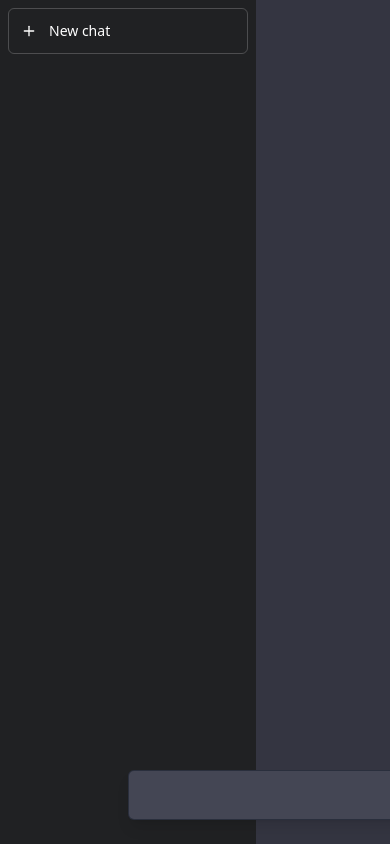
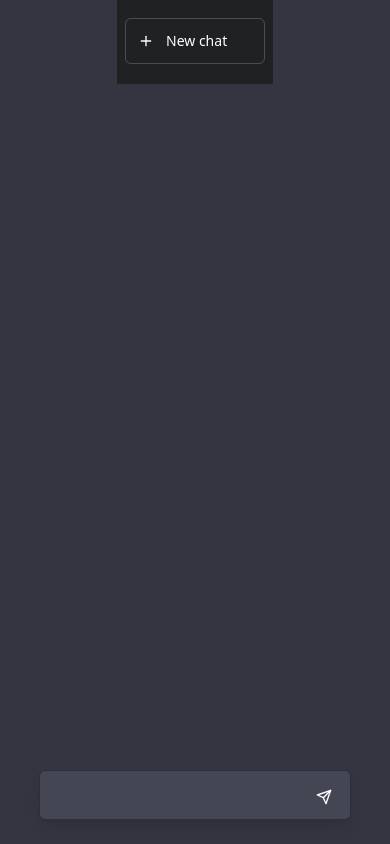
Before and after one commit to nicomelendez/chat-gpt-clon, a Next.js app: page / in a window 390 px wide. Built offline with nearby package versions, Linux system fonts and the light colour scheme.

Commit message:
responsividad

```diff
--- a/src/Layout/Layout.jsx
+++ b/src/Layout/Layout.jsx
@@ -7,7 +7,7 @@ export function Layout ({ children }) {
       <Head>
         <title>ChatGPT</title>
       </Head>
-      <div className='w-full relative bg-chatgptgray h-screen '>
+      <div className='w-full relative bg-chatgptgray h-screen asideResponsive'>
         <Aside />
         {children}
       </div>
--- a/src/components/Aside.jsx
+++ b/src/components/Aside.jsx
@@ -2,7 +2,7 @@ const { PlusIcon } = require('./utils/Icons')
 
 export function Aside () {
   return (
-    <aside className='bg-chatgptdarkgray fixed flex w-64 h-screen flex-col'>
+    <aside className='bg-chatgptdarkgray fixed flex w-64 h-screen flex-col responsiveAsideContent'>
       <nav className='flex h-full flex-1 flex-col space-y-1 p-2'>
         <button className='flex py-3 px-3 items-center gap-3 rounded-md hover:bg-gray-500/10 transition-colors duration-200 text-white cursor-pointer text-sm mb-2 flex-shrink-0 border border-white/20'>
           <PlusIcon /> New chat
--- a/src/components/TypingEffect.jsx
+++ b/src/components/TypingEffect.jsx
@@ -38,6 +38,6 @@ export const useTypingEffect = (text) => {
 export function TypingEffect ({ text }) {
   const { displayText, showCursor } = useTypingEffect(text)
   return (
-    <span className={`${showCursor ? 'after:content-["▋"] after:ml-1 after:animate-pulse' : ''}`}>{displayText}</span>
+    <span className={`${showCursor ? 'after:content-["▋"] after:ml-1 after:animate-pulse' : ''}`}>{displayText.trim().replace(/^[\W_]+/, '')}</span>
   )
 }
--- a/src/components/chat/Chat.jsx
+++ b/src/components/chat/Chat.jsx
@@ -6,7 +6,8 @@ export function Chat () {
   const messages = useMessageStore(state => state.messages)
 
   return (
-    <main className='flex flex-col h-full flex-1 pl-64'>
+    <main className='flex flex-col h-full flex-1 pl-64 chatResponsive messagesResponsive'>
+      <div className='messageContainer flex flex-col'>
         {
           messages.map((message) => {
             return (
@@ -14,6 +15,8 @@ export function Chat () {
             )
           })
         }
+        <div />
+      </div>
       <ChatForm />
     </main>
   )
--- a/src/components/chat/ChatForm.jsx
+++ b/src/components/chat/ChatForm.jsx
@@ -27,7 +27,7 @@ export function ChatForm () {
   }
 
   return (
-    <section className='absolute ml-32 bottom-0 w-full left-0 right-0'>
+    <section className='fixed ml-32 formChatresponsive bottom-0 w-full left-0 right-0 reponsiveForm'>
       <form onKeyDown={handleKeyDown} onSubmit={handleSubmit} className='flex flex-row max-w-3xl m-auto pt-6 mb-6'>
         <div className='relative flex flex-col flex-grow w-full px-4 py-3 text-white border rounded-md shadow-lg bg-chatgptligthgray border-gray-900/50'>
           <textarea rows={1} tabIndex={0} autoFocus defaultValue='' onChange={handleChange} ref={textAreaRef} className='w-full h-[24px] resize-none bg-transparent m-0 boder-0 outline-none' />
--- a/src/components/chat/Message.jsx
+++ b/src/components/chat/Message.jsx
@@ -2,6 +2,7 @@ import { TypingEffect } from '../TypingEffect.jsx'
 import { ChatGPTLogo } from '../utils/Icons'
 import { Avatar } from '../utils/Avatar'
 import Image from 'next/image.js'
+import { useEffect, useRef } from 'react'
 
 function UserAvatar () {
   return (
@@ -9,12 +10,19 @@ function UserAvatar () {
   )
 }
 export function Message ({ ia, message }) {
+  const messagesRef = useRef(null)
+
+  useEffect(() => {
+    // hace scroll hacia arriba al agregar un nuevo mensaje
+    messagesRef.current.scrollTop = messagesRef.current.scrollHeight
+  }, [message])
+
   const avatar = ia ? <ChatGPTLogo /> : <UserAvatar />
   const textElement = ia ? <TypingEffect text={message} /> : message
 
   return (
-    <div className={`text-gray-100  ${ia ? 'bg-chatgptligthgray shadow-lg' : 'bg-chatgptgray'}`}>
-      <article className='flex gap-4 p-6 m-auto max-w-3xl'>
+    <div ref={messagesRef} className={`text-gray-100  ${ia ? 'bg-chatgptligthgray shadow-lg' : 'bg-chatgptgray'}`}>
+      <article className='flex gap-4 p-6 m-auto max-w-3xl messageresponsive'>
         <Avatar>
           {avatar}
         </Avatar>
--- a/src/styles/globals.css
+++ b/src/styles/globals.css
@@ -109,3 +109,32 @@ a {
     color-scheme: dark;
   }
 }
+@media screen and (max-width:766px){
+  .asideResponsive{
+    display: flex;
+    flex-direction: column;
+  }
+  .responsiveAsideContent{
+    position: static;
+    height: 10%;
+    width: 40%;
+    margin: auto;
+    padding: 10px 0;
+  }
+  .chatResponsive{
+    padding: 0;
+  }
+
+  .messageresponsive{
+    width: 88%;
+  }
+  .formChatresponsive{
+    margin: 0;
+    width: 80%;
+    margin: 0 auto;
+  }
+  .messagesResponsive{
+    overflow: scroll;
+  }
+
+}
```
Lines whose indentation alone changed are shown as unchanged.
